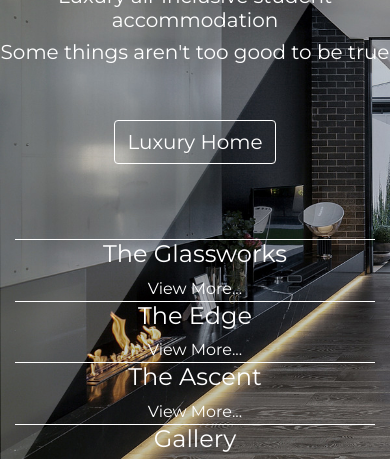
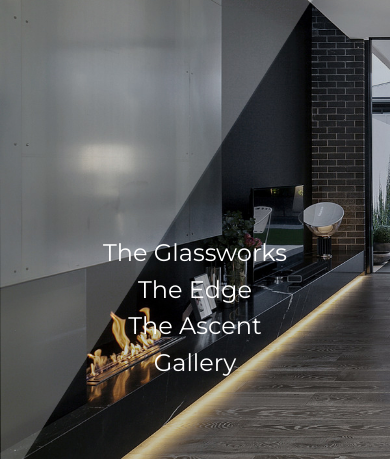
Before and after one commit to VentsislavKostadinov/Luxury-Home, a plain HTML site: page index.html in a window 390 px wide. Shown: the part 150-609 px from the top of the page. Drawn offline with Linux system fonts and the light colour scheme.

Commit message:
Luxury-Home

```diff
--- a/less/style.css
+++ b/less/style.css
@@ -77,11 +77,15 @@ header .btn-link:hover {
   color: #ffffff;
 }
 @media (max-width: 800px) {
-  header article h1 {
-    font-size: 20px;
+  header .btn-link {
+    display: none;
   }
+  header article h1,
   header article h3 {
-    font-size: 20px;
+    display: none;
+  }
+  header article img {
+    display: none;
   }
 }
 @media (max-width: 845px) {
@@ -121,6 +125,12 @@ header .btn-link:hover {
 @media (max-width: 769px) {
   #options {
     margin-top: -261px;
+  }
+  #options article h4 {
+    border-top: none;
+  }
+  #options article a {
+    display: none;
   }
 }
 /* GALLERY */
```
